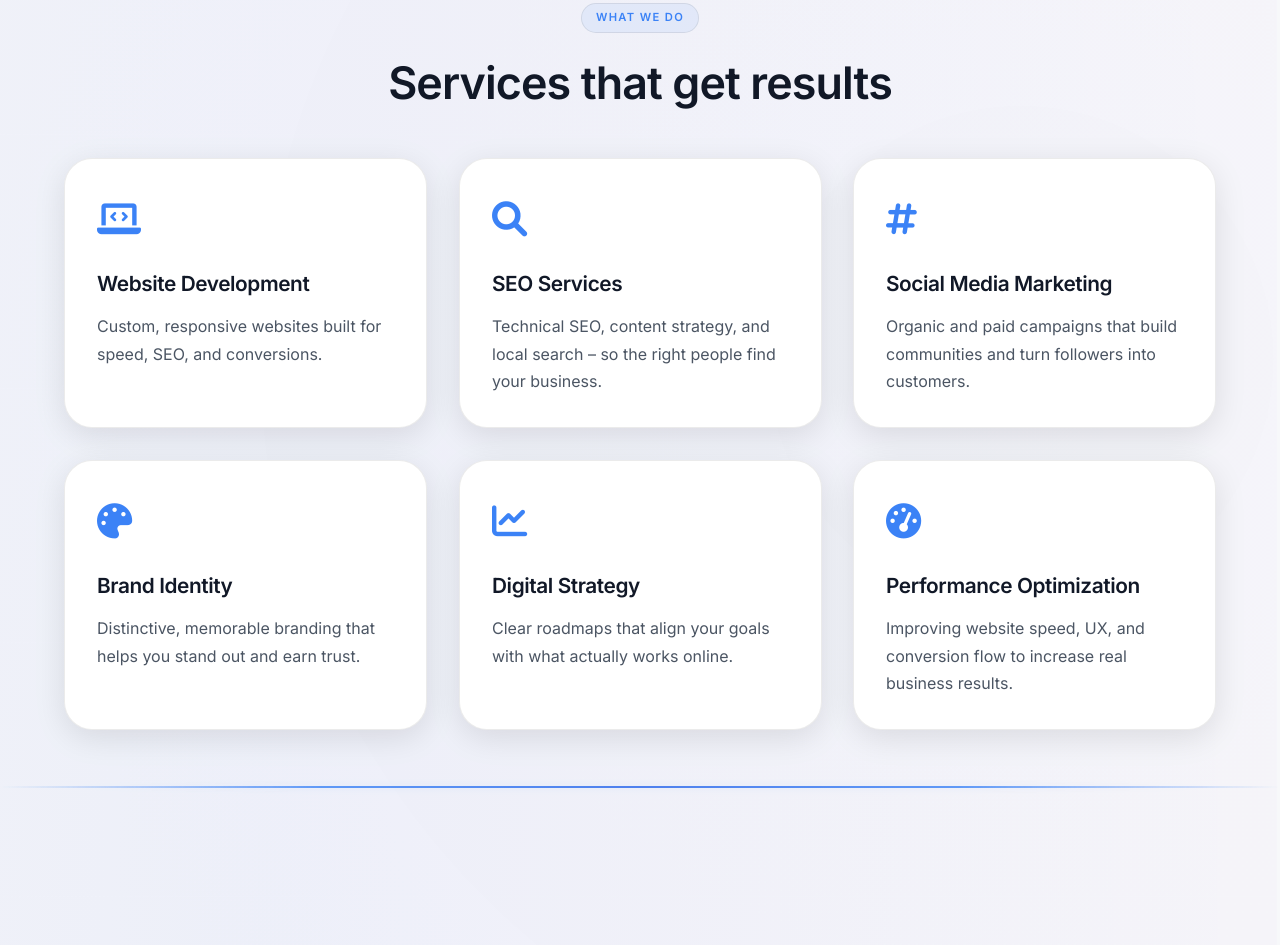
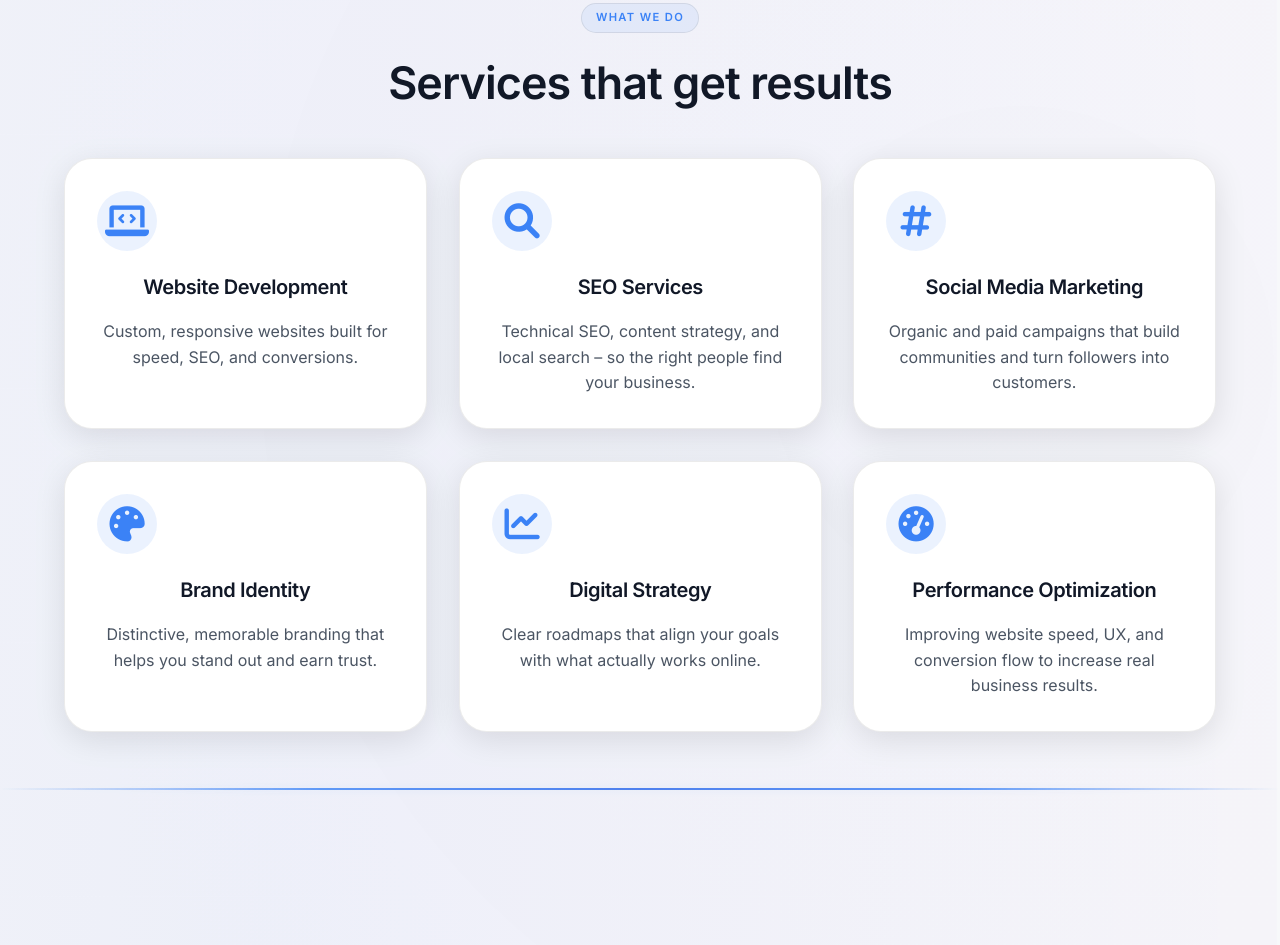
Before and after one commit to kayleighhendricks16-commits/khimedia, a plain HTML site: page index.html in a window 1280 px wide. Shown: the part 886-1831 px from the top of the page. Drawn offline with Linux system fonts and the light colour scheme; grey boxes are pictures that could not be loaded; a web font is replaced by a local one.

Commit message:
Fix website styling and add missing CSS classes
- Added complete service card styling with proper backgrounds
- Fixed missing box-shadow, hover effects, and card icon animations
- Added proper cursor pointer and transition effects
- Enhanced card hover animations with scale and shadow effects
- Added card icon rotation and color changes on hover
- Fixed card structure with proper overflow and positioning
- Restored premium glass morphism and 3D effects
- Improved overall website appearance to match desktop version

```diff
--- a/Index.css
+++ b/Index.css
@@ -849,9 +849,16 @@ body {
 
 /* Service cards */
 .service-card {
+  background: var(--bg-card);
+  padding: 32px;
+  border-radius: 28px;
+  border: 1px solid var(--border);
   transition: all 0.4s cubic-bezier(0.4, 0, 0.2, 1);
+  text-align: center;
   position: relative;
   overflow: hidden;
+  box-shadow: var(--shadow-md);
+  cursor: pointer;
 }
 
 .service-card::before {
@@ -870,14 +877,40 @@ body {
 }
 
 .service-card:hover {
-  transform: translateY(-8px) scale(1.02);
-  box-shadow: 0 20px 40px rgba(0,0,0,0.1);
-  border-color: var(--accent-light);
+  transform: translateY(-6px);
+  box-shadow: var(--shadow-lg);
+  border-color: var(--border-hover);
 }
 
 .service-card:hover .card-icon {
   transform: scale(1.1) rotate(5deg);
   color: var(--accent-light);
+}
+
+.card-icon {
+  font-size: 2.5rem;
+  color: var(--accent-light);
+  margin-bottom: 20px;
+  display: flex;
+  align-items: center;
+  justify-content: center;
+  width: 60px;
+  height: 60px;
+  border-radius: 50%;
+  background: rgba(59,130,246,0.1);
+}
+
+.service-card h3 {
+  font-size: 1.25rem;
+  font-weight: 600;
+  margin-bottom: 16px;
+  color: var(--text-primary);
+}
+
+.service-card p {
+  font-size: 1rem;
+  color: var(--text-secondary);
+  line-height: 1.6;
 }
 
 /* Portfolio cards */
```
